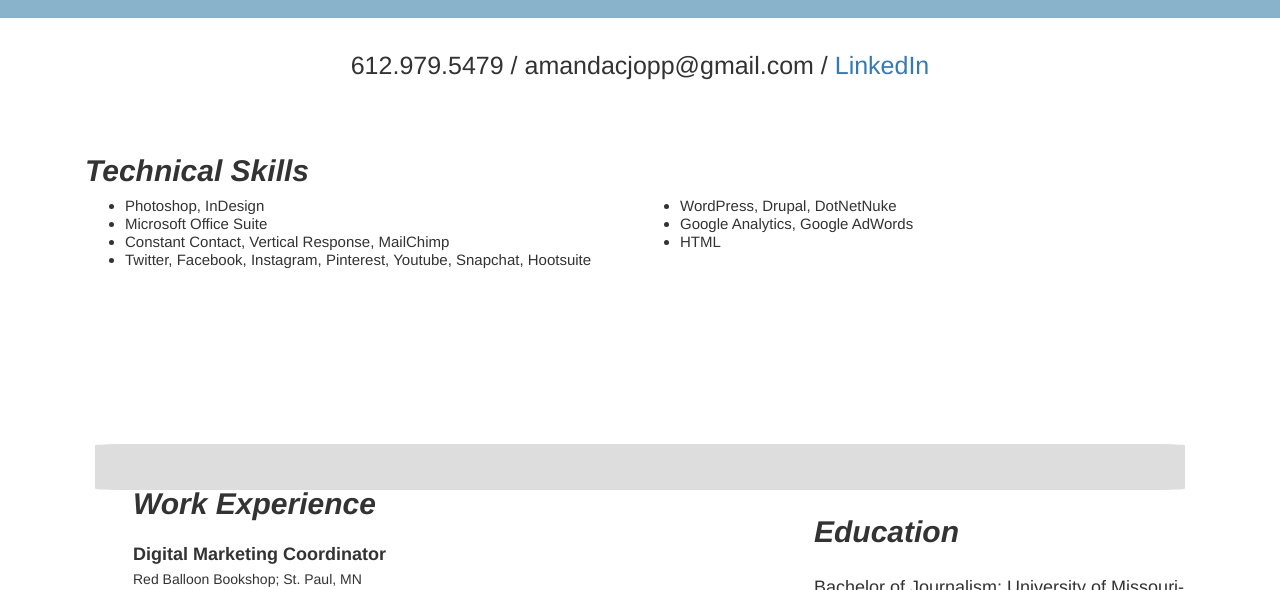
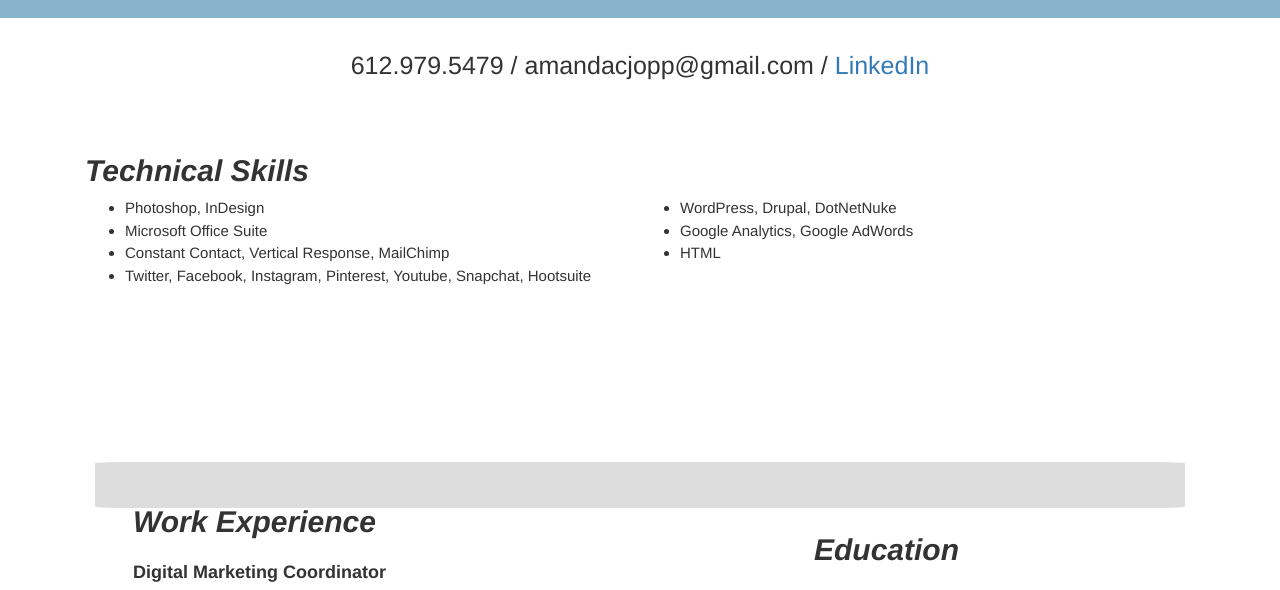
Before and after one commit to kittyarcade/kittyarcade.github.io, a plain HTML site: page index.html in a window 1280 px wide. Shown: the part 194-784 px from the top of the page. Drawn offline with nearby package versions, Linux system fonts and the light colour scheme.

Commit message:
Update style.css

```diff
--- a/style.css
+++ b/style.css
@@ -15,7 +15,7 @@ h1 {
 li {
   font-family: helvetica, sans-serif;
   font-size: 15px;
-  line-height: 1.2;
+  line-height: 1.5;
 }
 
 h3 {
@@ -43,7 +43,7 @@ h3 {
 
 #container-work {
   padding: 20px;
-  margin-top: 15px;
+  margin-top: 10px;
   margin-right: 25px;
   margin-left: 25px;
   font-family: helvetica; sans-serif;
```
